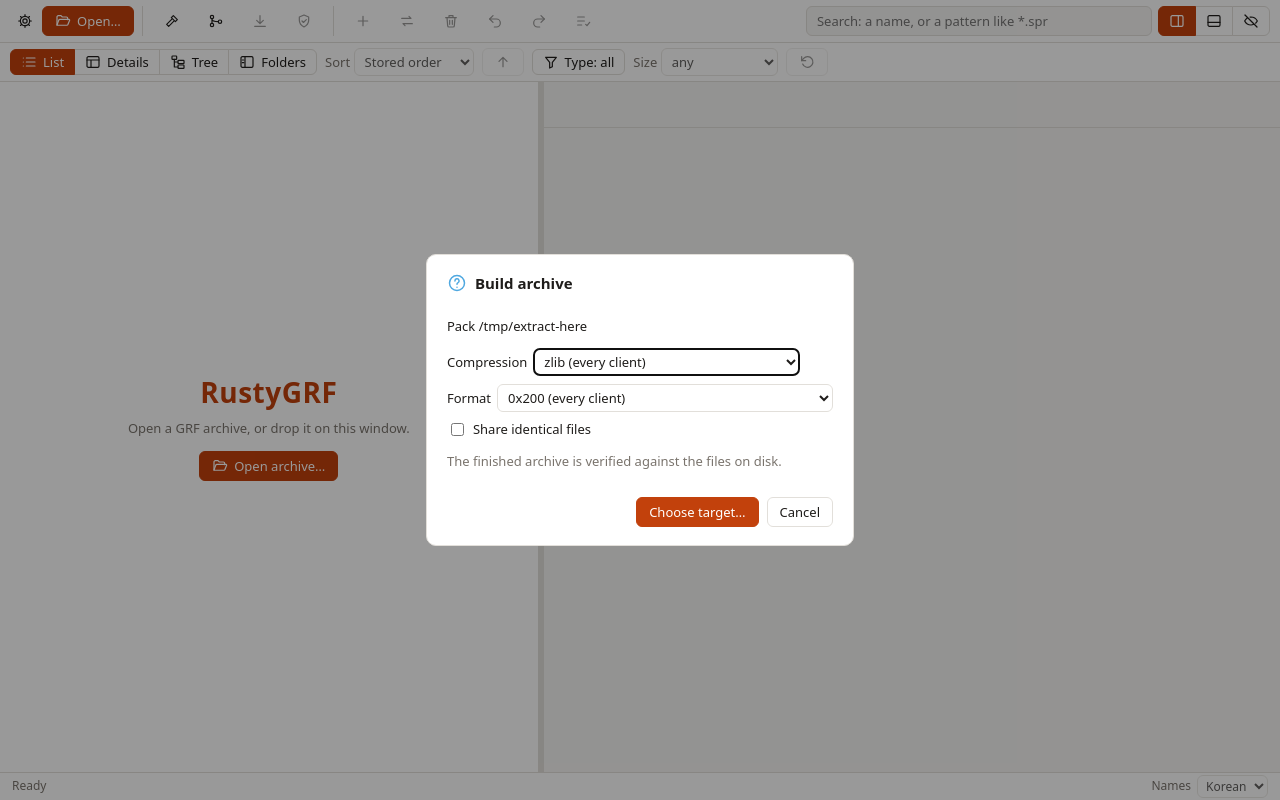
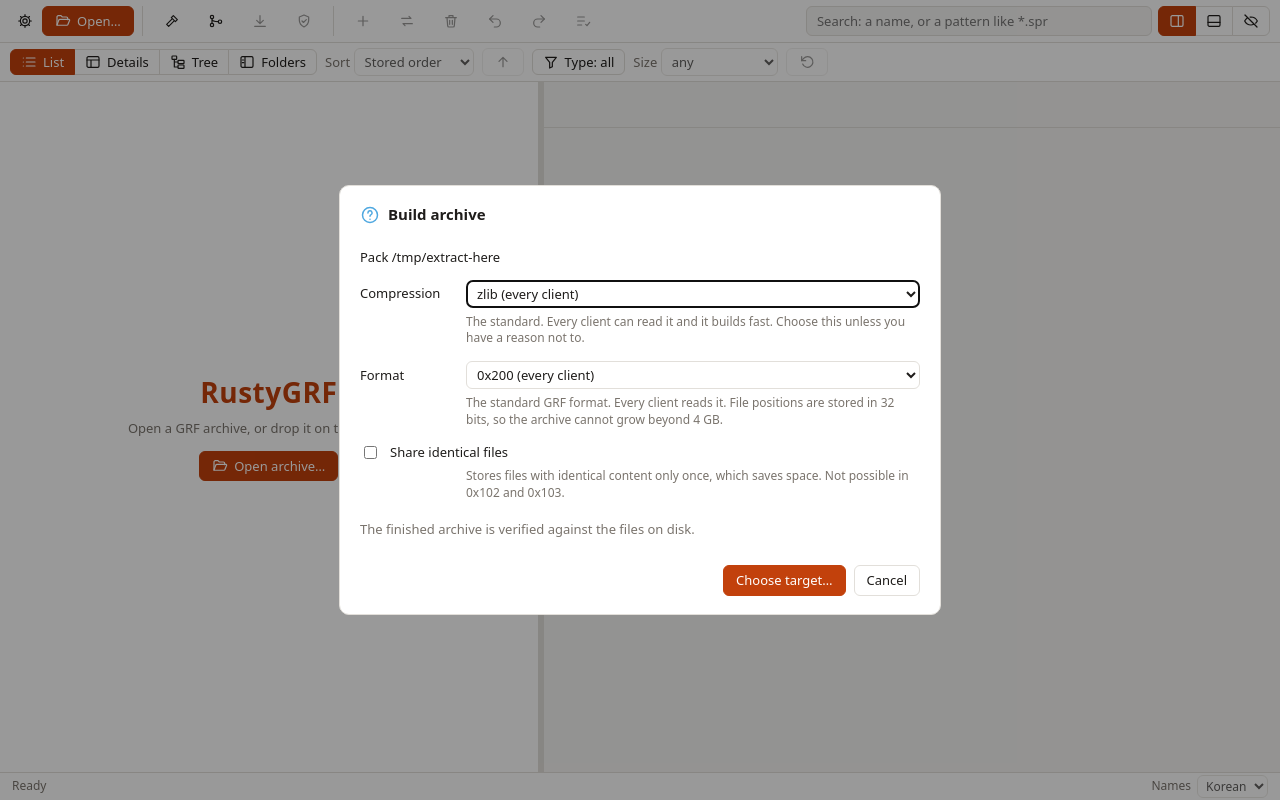
Before and after one commit to kxdrsrt/RustyGRF, a website: page apps/gui/ui/index.html in a window 1280 px wide. Both pictures are taken after a click on the button 171 px from the left and 21 px from the top of the page. Drawn offline with Linux system fonts and the light colour scheme.

Commit message:
GUI: Bauoptionen (Kompression, Format, gleiche Dateien) mit Erklaerung im Build-Dialog und in den Einstellungen
Co-authored-by: Copilot <223556219+Copilot@users.noreply.github.com>

```diff
--- a/apps/gui/ui/app.js
+++ b/apps/gui/ui/app.js
@@ -1551,17 +1551,48 @@ async function saveEdited() {
   }
 }
 
+// What the build options mean, shown next to the choice (Build dialog and Settings)
+const METHODS = [
+  ["zlib", "zlib (every client)", "The standard. Every client can read it and it builds fast. Choose this unless you have a reason not to."],
+  ["zopfli", "zopfli (smaller, slow)", "Writes the same zlib format, so every client can still read it, but squeezes the files a little further. Building takes much longer; reading is just as fast."],
+  ["lzma", "LZMA (needs client support)", "Smaller than zlib, but only a client with LZMA support can read it (for example one with a cps.dll). Try the archive in your client before you share it."],
+];
+const FORMATS = [
+  ["0x200", "0x200 (every client)", "The standard GRF format. Every client reads it. File positions are stored in 32 bits, so the archive cannot grow beyond 4 GB."],
+  ["0x300", "0x300 (over 4 GB)", "Newer format with 64-bit file positions, so the archive can be larger than 4 GB. Only newer clients read it (measured: a 2025 client does, 2020 clients do not). Use it only when 4 GB is not enough."],
+  ["0x103", "0x103 (very old clients)", "Very old format from before 0x200: the file table is not compressed and names and data are scrambled with the old DES variant. For clients too old to read 0x200. Same 4 GB limit."],
+  ["0x102", "0x102 (very old clients)", "Same as 0x103 (they differ only in the version number). Use it if an old client asks for exactly this version."],
+];
+/** A select for one of `table`'s choices with a line under it that explains the current choice. */
+function explained(table, value, onchange) {
+  const hint = el("div", { class: "hint" });
+  const sel = el("select", {}, table.map(([v, t]) => el("option", { value: v, text: t })));
+  const show = () => (hint.textContent = table.find((r) => r[0] === sel.value)?.[2] || "");
+  sel.value = value;
+  sel.addEventListener("change", () => { show(); onchange?.(sel.value); });
+  show();
+  return { sel, hint };
+}
+
 async function doBuild() {
   const src = await T.dialog.open({ directory: true, multiple: false, title: "Folder to pack (the folder that contains data\\ …)" });
   if (!src) return;
-  const method = el("select", {}, el("option", { value: "zlib", text: "zlib (every client)", selected: true }), el("option", { value: "zopfli", text: "zopfli (smaller, slow, zlib-compatible)" }), el("option", { value: "lzma", text: "LZMA (only clients with LZMA support)" }));
-  const format = el("select", {}, el("option", { value: "0x200", text: "0x200 (every client)", selected: true }), el("option", { value: "0x300", text: "0x300 (64-bit offsets, for archives over 4 GB)" }), el("option", { value: "0x103", text: "0x103 (old format, scrambled, for very old clients)" }), el("option", { value: "0x102", text: "0x102 (old format, scrambled)" }));
   const dedupe = el("input", { type: "checkbox" });
-  method.value = SET.method;
-  format.value = SET.format;
+  const m = explained(METHODS, SET.method);
+  const f = explained(FORMATS, SET.format, (v) => {
+    const old = v === "0x102" || v === "0x103";
+    dedupe.disabled = old;
+    if (old) dedupe.checked = false;
+  });
+  const method = m.sel, format = f.sel;
+  dedupe.disabled = format.value === "0x102" || format.value === "0x103";
   const body = [
     el("p", { text: `Pack ${src}` }),
-    el("div", { class: "form" }, el("label", { text: "Compression " }, method), el("label", { text: "Format " }, format), el("label", {}, dedupe, " Share identical files")),
+    el("div", { class: "form buildform" },
+      el("label", {}, el("span", { class: "fl", text: "Compression" }), method), m.hint,
+      el("label", {}, el("span", { class: "fl", text: "Format" }), format), f.hint,
+      el("label", {}, dedupe, " Share identical files"),
+      el("div", { class: "hint", text: "Stores files with identical content only once, which saves space. Not possible in 0x102 and 0x103." })),
     el("p", { class: "muted", text: "The finished archive is verified against the files on disk." }),
   ];
   const go = await ask("Build archive", body, [{ label: "Choose target…", value: true, primary: true }, { label: "Cancel", value: null }]);
@@ -1778,8 +1809,12 @@ function openSettings() {
       row("Start-up", check("reopen", "Open the last archive again")),
       row("Changes", check("warnDiscard", "Ask before pending changes are discarded")),
       el("h3", { text: "Building archives" }),
-      row("Compression", pick("method", [["zlib", "zlib (every client)"], ["zopfli", "zopfli (smaller, slow)"], ["lzma", "LZMA (needs client support)"]])),
-      row("Format", pick("format", [["0x200", "0x200 (every client)"], ["0x300", "0x300 (over 4 GB)"], ["0x103", "0x103 (very old clients)"], ["0x102", "0x102 (very old clients)"]]), "Default of the Build… dialog; you can still change it there."),
+      ...[["Compression", "method", METHODS], ["Format", "format", FORMATS]].map(([label, key, table]) => {
+        const e = explained(table, SET[key], (v) => change(key, v));
+        e.sel.setAttribute("aria-label", label);
+        return el("div", { class: "srow" }, el("label", { text: label }), e.sel, e.hint);
+      }),
+      el("p", { class: "muted", text: "These are only the starting choices of the Build… dialog; you can change them there for each archive." }),
       el("p", { class: "muted", text: `Settings are stored in this app only. Shortcut: ${/Mac/.test(navigator.platform) ? "Cmd" : "Ctrl"}+, opens this window.` }),
     ),
   );
--- a/apps/gui/ui/style.css
+++ b/apps/gui/ui/style.css
@@ -421,3 +421,11 @@ button.small.on { background: var(--accent); border-color: var(--accent); color:
   .maintoolbar { gap: 4px; padding: 6px 8px; }
   .maintoolbar .grp + .grp { padding-left: 6px; }
 }
+
+/* option explanations */
+.hint { color: var(--muted); font-size: 12px; line-height: 1.4; }
+.buildform { max-width: 560px; }
+.buildform label { gap: 10px; }
+.buildform .fl { flex: 0 0 96px; }
+.buildform select { flex: 1; min-width: 0; }
+.buildform > .hint { margin: -2px 0 6px 106px; }
```
Also changed, not shown: apps/gui/README.md.
